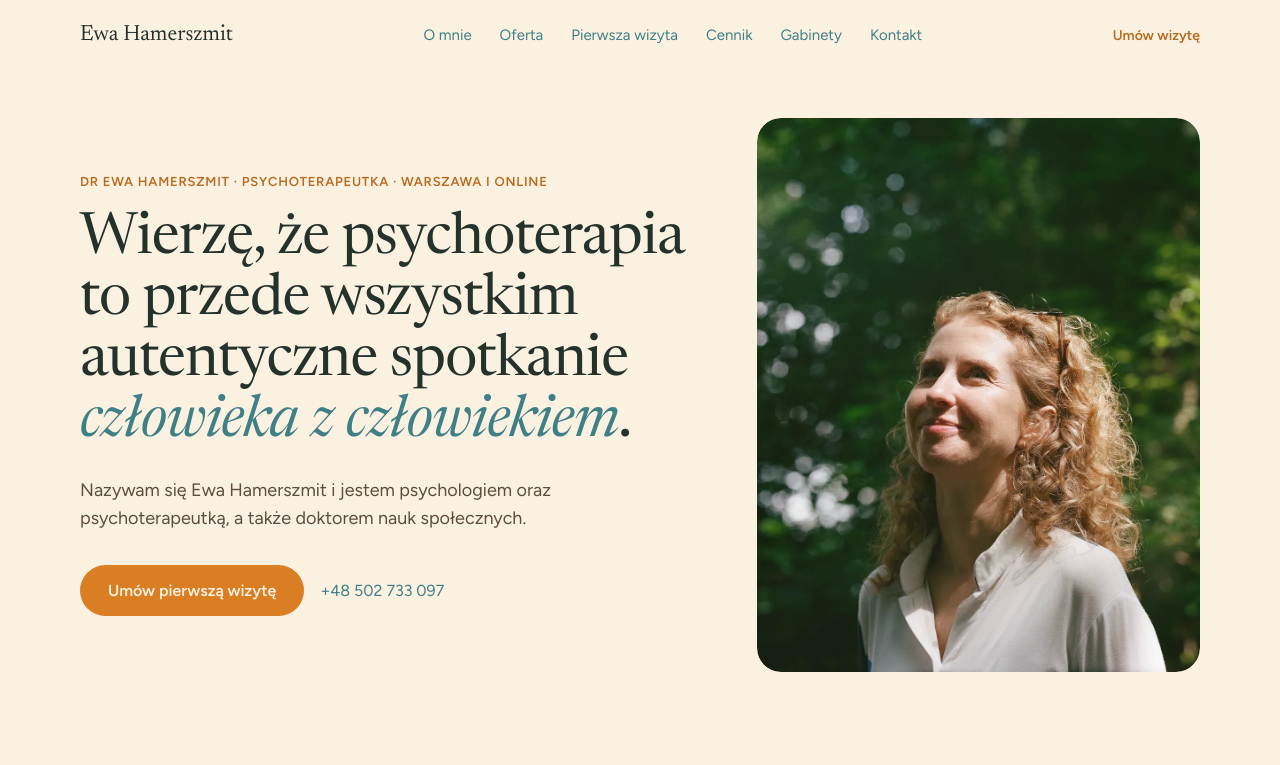
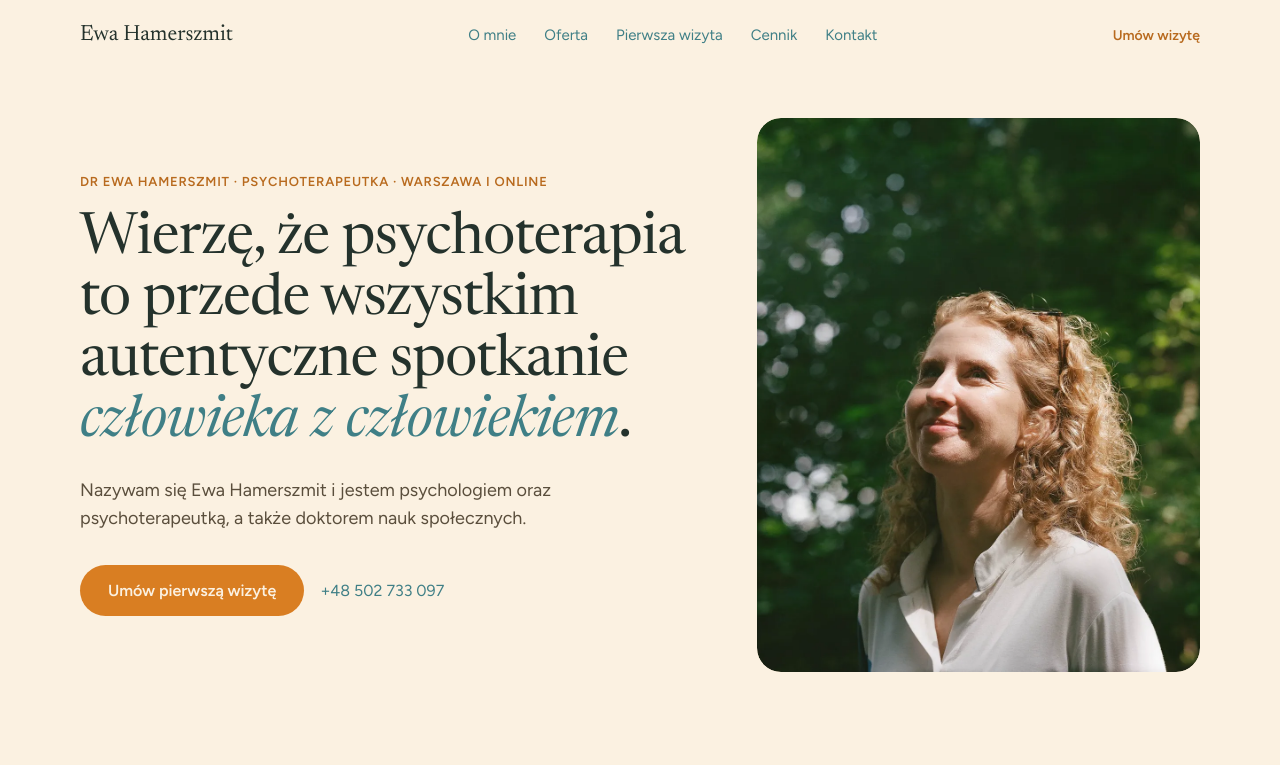
Before and after one commit to khamer1410/ewa-psycho-webpage, a plain HTML site: page index.html in a window 1280 px wide. Shown: the top 765 px of the page. Drawn offline with Linux system fonts and the light colour scheme.

Commit message:
Sekcja gabinetów jako „Kontakt”, menu bez linku Gabinety
Eyebrow sekcji z mapą i adresami zmieniony na KONTAKT; link „Kontakt”
w menu (na wszystkich stronach) prowadzi do niej (#gabinety). Link
„Gabinety” usunięty z menu.

Co-Authored-By: Claude Opus 5.5 <noreply@anthropic.com>

```diff
--- a/index.html
+++ b/index.html
@@ -162,8 +162,7 @@
       <li><a href="#oferta">Oferta</a></li>
       <li><a href="wspolpraca.html">Pierwsza wizyta</a></li>
       <li><a href="#cennik">Cennik</a></li>
-      <li><a href="#gabinety">Gabinety</a></li>
-      <li><a href="#kontakt">Kontakt</a></li>
+      <li><a href="#gabinety">Kontakt</a></li>
     </ul>
 
     <div class="nav__actions">
@@ -329,11 +328,11 @@
     </div>
   </section>
 
-  <!-- ===== Gabinety ===== -->
+  <!-- ===== Kontakt: gabinety i online (id „gabinety” zostaje; link „Kontakt” w menu prowadzi tutaj) ===== -->
   <section id="gabinety" class="wrap sec--bottom" aria-labelledby="gabinety-title">
     <div class="g2 places__head">
       <div>
-        <p class="eyebrow">GABINETY</p>
+        <p class="eyebrow">KONTAKT</p>
         <h2 class="h2 places__title" id="gabinety-title">Dwa miejsca w&nbsp;Warszawie lub spotkanie online.</h2>
         <p class="places__intro">Stacjonarnie przyjmuję na bliskiej Woli i na Mokotowie, zależnie od dnia tygodnia. Przy pierwszym kontakcie informuję o możliwych terminach.</p>
       </div>
```
Also changed, not shown: o-mnie.html (+1 -2 lines), wspolpraca.html (+1 -2 lines), 2 other files.
